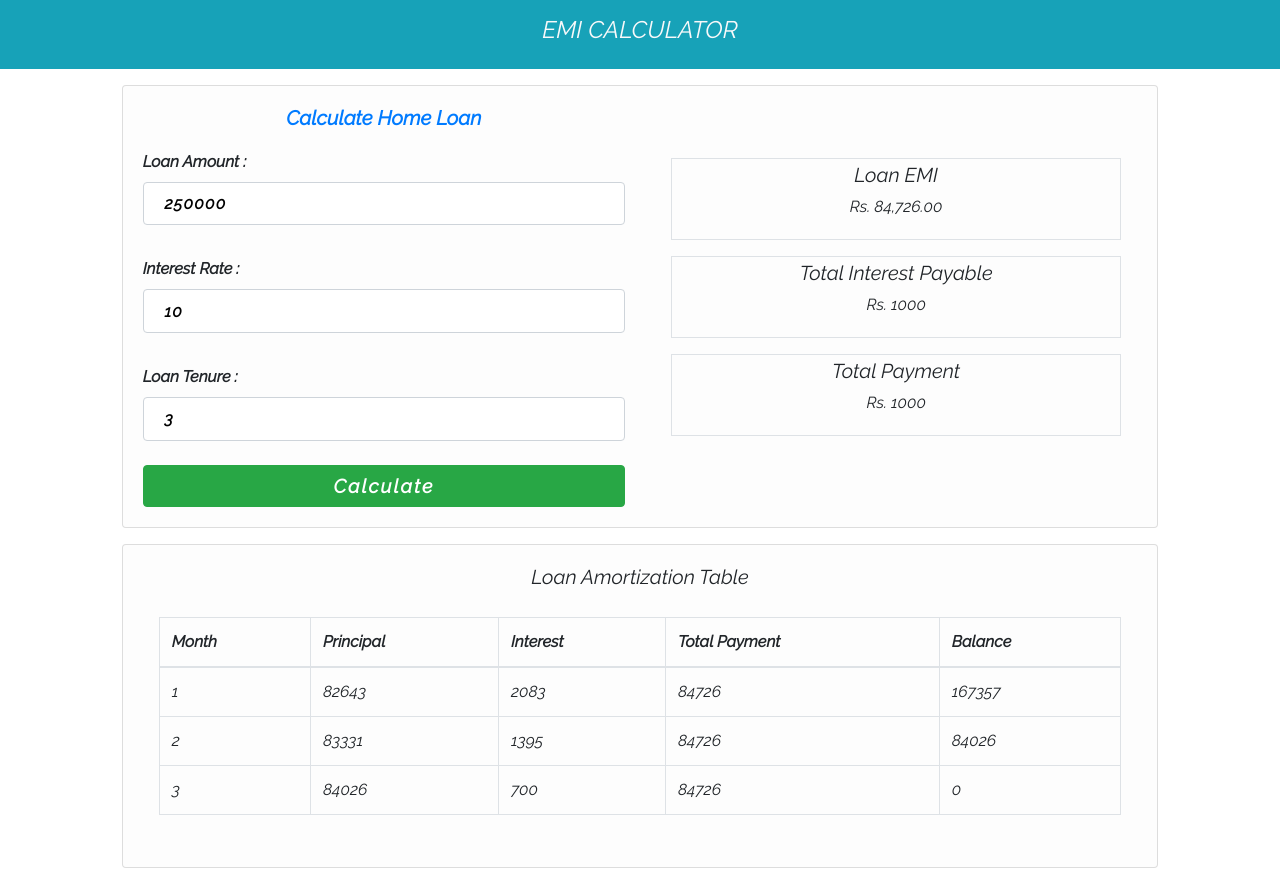
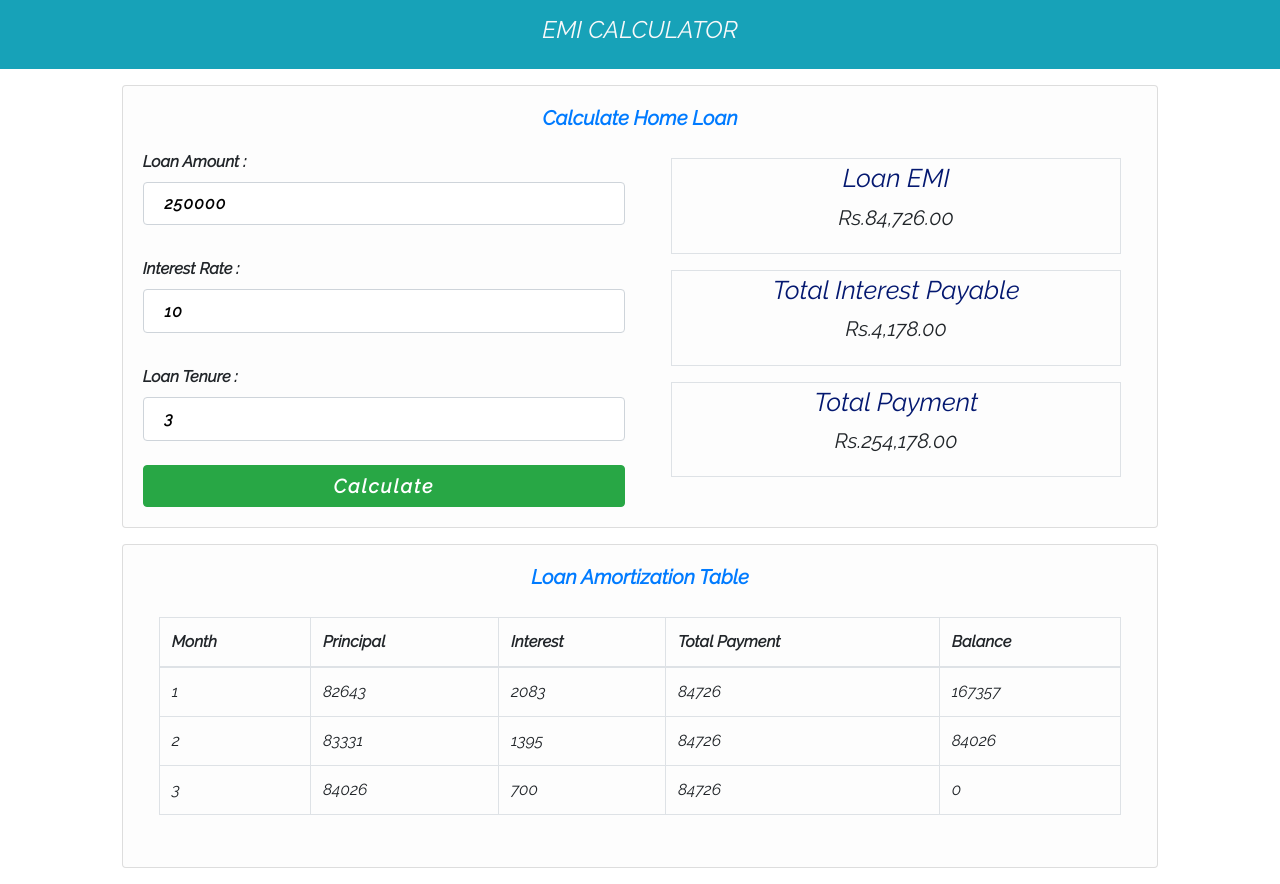
Before and after one commit to ashish336b/EMI-Calculator, a React (Create React App) app: page / in a window 1280 px wide. Built offline with nearby package versions, Linux system fonts and the light colour scheme.

Commit message:
styling changes

```diff
--- a/src/components/Body.js
+++ b/src/components/Body.js
@@ -9,6 +9,8 @@ export default class Body extends Component {
       time: "3",
       totalEmi: "",
       tableData: [],
+      totalInterestPayable: "0",
+      totalPayment: "0",
     };
   }
   setPrincipal = (event) => {
@@ -33,25 +35,31 @@ export default class Body extends Component {
     let principalPaid = e - interest;
     let remainingBalance = this.state.principal - principalPaid;
     tableData.push({
-      interest: parseFloat(interest).toFixed(2),
-      principal: parseFloat(principalPaid).toFixed(2),
-      remainingBalance: parseFloat(remainingBalance).toFixed(2),
-      totalPaid: parseFloat(e).toFixed(2),
+      interest: interest,
+      principal: principalPaid,
+      remainingBalance: remainingBalance,
+      totalPaid: e,
     });
     for (let i = 1; i < this.state.time; i++) {
       interest = monthlyRate * remainingBalance;
       principalPaid = e - interest;
       remainingBalance = remainingBalance - principalPaid;
       tableData.push({
-        interest: parseFloat(interest).toFixed(2),
-        principal: parseFloat(principalPaid).toFixed(2),
-        remainingBalance: parseFloat(remainingBalance).toFixed(2),
-        totalPaid: parseFloat(e).toFixed(2),
+        interest: interest,
+        principal: principalPaid,
+        remainingBalance: remainingBalance,
+        totalPaid: e,
       });
     }
+    let totalInterestPayable = tableData.reduce((acc, curr) => {
+      console.log(curr.interest);
+      return acc + Number(curr.interest);
+    }, 0);
+    console.log(totalInterestPayable);
     this.setState({
       totalEmi: parseFloat(e).toFixed(2),
       tableData: tableData,
+      totalInterestPayable: totalInterestPayable,
     });
   };
   componentDidMount() {
@@ -77,13 +85,9 @@ export default class Body extends Component {
               <div className="col-lg-10">
                 <div className="card">
                   <div className="card-body">
-                    <div className="row">
-                      <div className="col-lg-6">
                     <h5 className="card-title text-center font-weight-bold text-primary">
                       Calculate Home Loan
                     </h5>
-                      </div>
-                    </div>
                     <div className="row">
                       <div className="col-lg-6">
                         <div className="form-container">
@@ -135,21 +139,32 @@ export default class Body extends Component {
                         </div>
                       </div>
                       <div className="col-lg-6">
+                        <div className="result-container">
                           <div className="border p-1 m-3">
                             <h5 className="text-center">Loan EMI</h5>
                             <p className="text-center">
-                            Rs. {numberFormat(this.state.totalEmi)}
+                              Rs.{numberFormat(this.state.totalEmi)}
                             </p>
                           </div>
                           <div className="border p-1 m-3">
                             <h5 className="text-center">
                               Total Interest Payable
                             </h5>
-                          <p className="text-center">Rs. 1000</p>
+                            <p className="text-center">
+                              Rs.
+                              {numberFormat(this.state.totalInterestPayable)}
+                            </p>
                           </div>
                           <div className="border p-1 m-3">
                             <h5 className="text-center">Total Payment</h5>
-                          <p className="text-center">Rs. 1000</p>
+                            <p className="text-center">
+                              Rs.
+                              {numberFormat(
+                                Number(this.state.totalInterestPayable) +
+                                  Number(this.state.principal)
+                              )}
+                            </p>
+                          </div>
                         </div>
                       </div>
                     </div>
@@ -161,7 +176,7 @@ export default class Body extends Component {
               <div className="col-lg-10">
                 <div className="card">
                   <div className="card-body">
-                    <h5 class="card-title text-center">
+                    <h5 className="card-title text-center font-weight-bold text-primary">
                       Loan Amortization Table
                     </h5>
                     <div className="container-fluid p-3">
--- a/src/index.css
+++ b/src/index.css
@@ -29,3 +29,12 @@ code {
 .form-container .badge {
   letter-spacing: 2px;
 }
+
+.result-container h5 {
+  font-size: 1.6rem;
+  color: rgb(4, 24, 112);
+}
+.result-container p {
+  font-size: 1.3rem;
+  font-weight: 400;
+}
```
Lines whose indentation alone changed are shown as unchanged.
